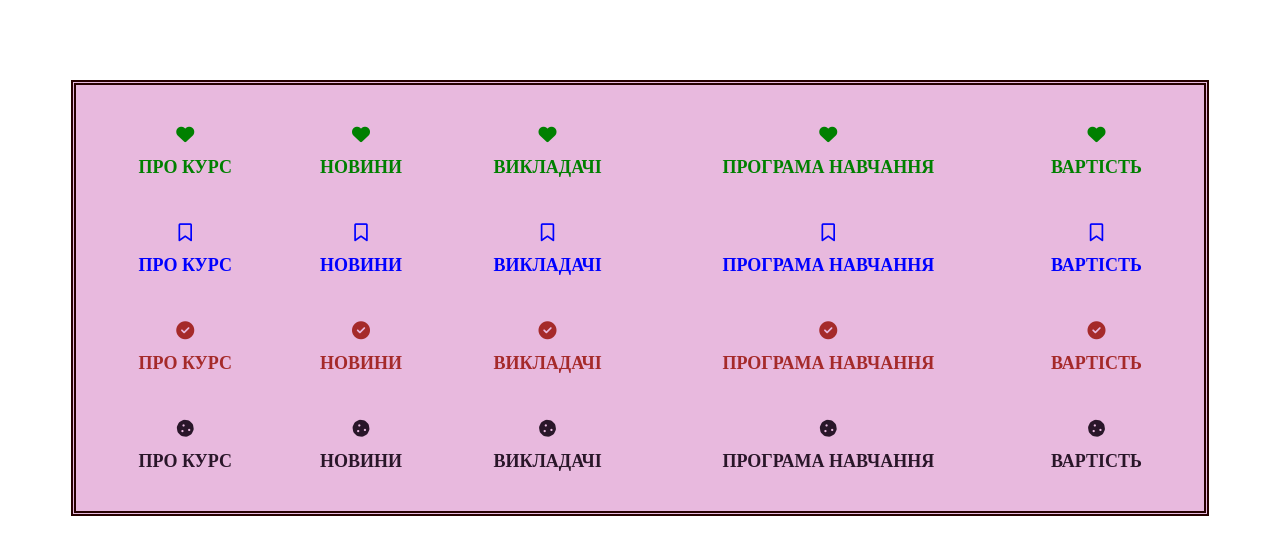
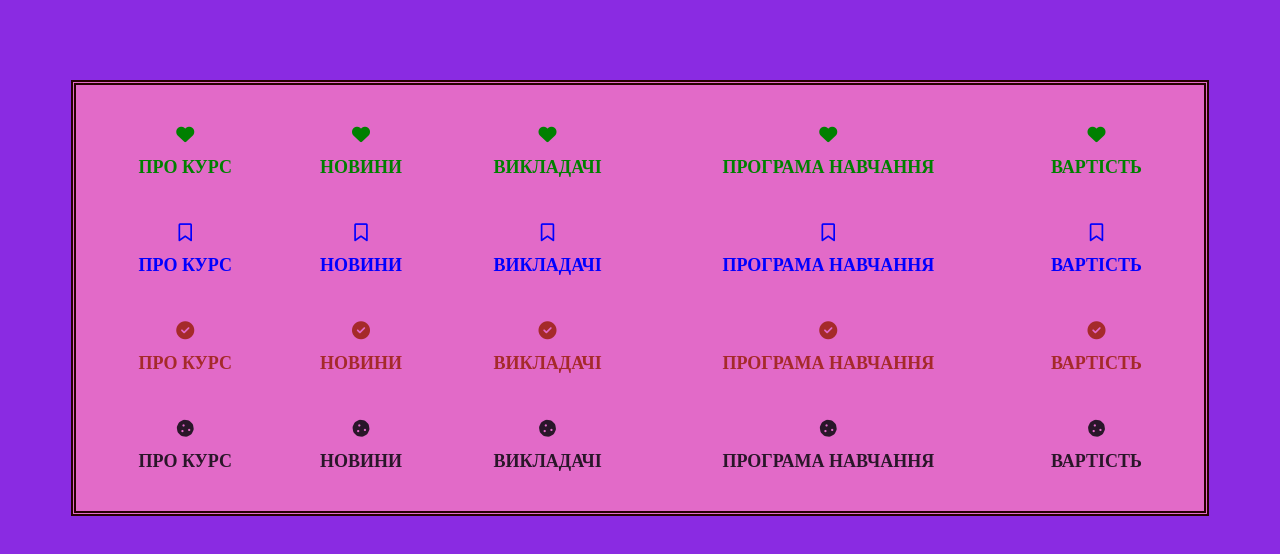
Before and after one commit to Psyh2409/logos_IT_hw6, a plain HTML site: page index.html in a window 1280 px wide. Drawn offline with Linux system fonts and the light colour scheme.

Commit message:
colors changing+++

```diff
--- a/style.css
+++ b/style.css
@@ -1,10 +1,10 @@
-body #bd{
-    background-color: rgb(191, 178, 202);
+body{
+    background-color: blueviolet;
 }
 .tbl {
     border: 5px solid rgb(39, 1, 1);
     border-style: double;
-    background-color: rgb(232, 185, 222);
+    background-color: rgb(226, 106, 200);
     width: 90%;
     text-align: center;
     padding: 1rem;
```
